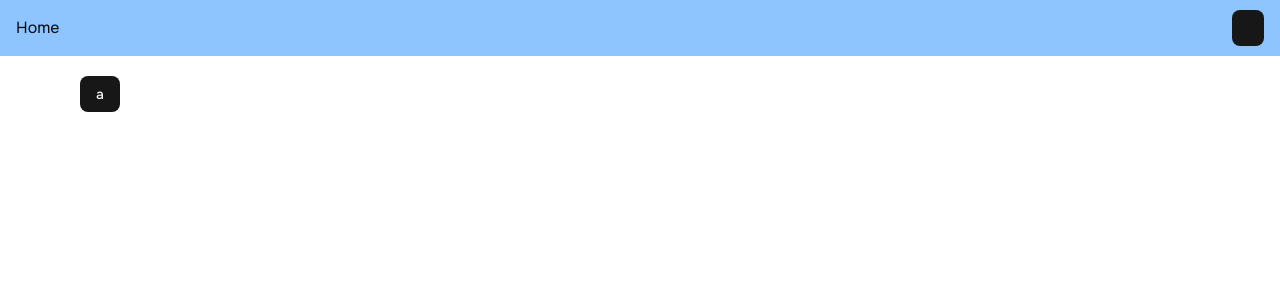
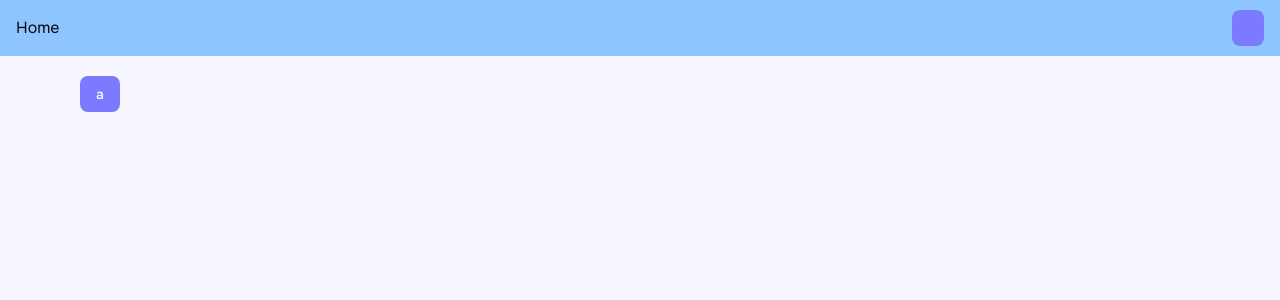
Before and after one commit to WarriorGW/Shelver, a Next.js app: page / in a window 1280 px wide. Shown: the top 300 px of the page. Built offline with nearby package versions, Linux system fonts and the light colour scheme.

Commit message:
Change: Theme colors

```diff
--- a/src/app/globals.css
+++ b/src/app/globals.css
@@ -44,7 +44,7 @@
   --radius-xl: calc(var(--radius) + 4px);
 }
 
-:root {
+/* :root {
   --radius: 0.625rem;
   --background: oklch(1 0 0);
   --foreground: oklch(0.145 0 0);
@@ -77,6 +77,55 @@
   --sidebar-accent-foreground: oklch(0.205 0 0);
   --sidebar-border: oklch(0.922 0 0);
   --sidebar-ring: oklch(0.708 0 0);
+} */
+
+:root {
+  --radius: 0.625rem;
+
+  --background: oklch(0.98 0.01 280); /* Blanco con tinte lila */
+  --foreground: oklch(0.15 0 0); /* Negro suave */
+
+  --card: oklch(1 0 0);
+  --card-foreground: oklch(0.15 0 0);
+
+  --popover: oklch(1 0 0);
+  --popover-foreground: oklch(0.15 0 0);
+
+  --primary: oklch(0.65 0.19 280); /* Lavanda/lila principal */
+  --primary-foreground: oklch(1 0 0); /* Blanco puro */
+
+  --secondary: oklch(0.9 0.05 280); /* Lavanda muy suave (fondos secundarios) */
+  --secondary-foreground: oklch(0.2 0.05 280); /* Texto sobre fondo suave */
+
+  --muted: oklch(0.94 0.01 280); /* Gris lavanda claro */
+  --muted-foreground: oklch(0.5 0.02 280); /* Texto gris lavanda oscuro */
+
+  --accent: oklch(0.75 0.15 290); /* Un tono violeta más rosado para resaltar */
+  --accent-foreground: oklch(1 0 0);
+
+  --destructive: oklch(0.57 0.25 27.3); /* Rojo (sin cambio) */
+  --destructive-foreground: oklch(1 0 0);
+
+  --border: oklch(0.88 0.02 280); /* Borde suave lavanda */
+  --input: oklch(0.92 0.01 280);
+  --ring: oklch(0.65 0.19 280); /* Igual que primary para enfoque */
+
+  /* Opcionales para gráficos (ajusta según necesidad) */
+  --chart-1: oklch(0.75 0.2 290);
+  --chart-2: oklch(0.65 0.18 200);
+  --chart-3: oklch(0.55 0.14 240);
+  --chart-4: oklch(0.82 0.2 70);
+  --chart-5: oklch(0.76 0.18 100);
+
+  /* Estilos para sidebar */
+  --sidebar: oklch(0.98 0.01 280);
+  --sidebar-foreground: oklch(0.15 0 0);
+  --sidebar-primary: oklch(0.65 0.19 280);
+  --sidebar-primary-foreground: oklch(1 0 0);
+  --sidebar-accent: oklch(0.9 0.05 280);
+  --sidebar-accent-foreground: oklch(0.2 0.05 280);
+  --sidebar-border: oklch(0.88 0.02 280);
+  --sidebar-ring: oklch(0.65 0.19 280);
 }
 
 .dark {
```
